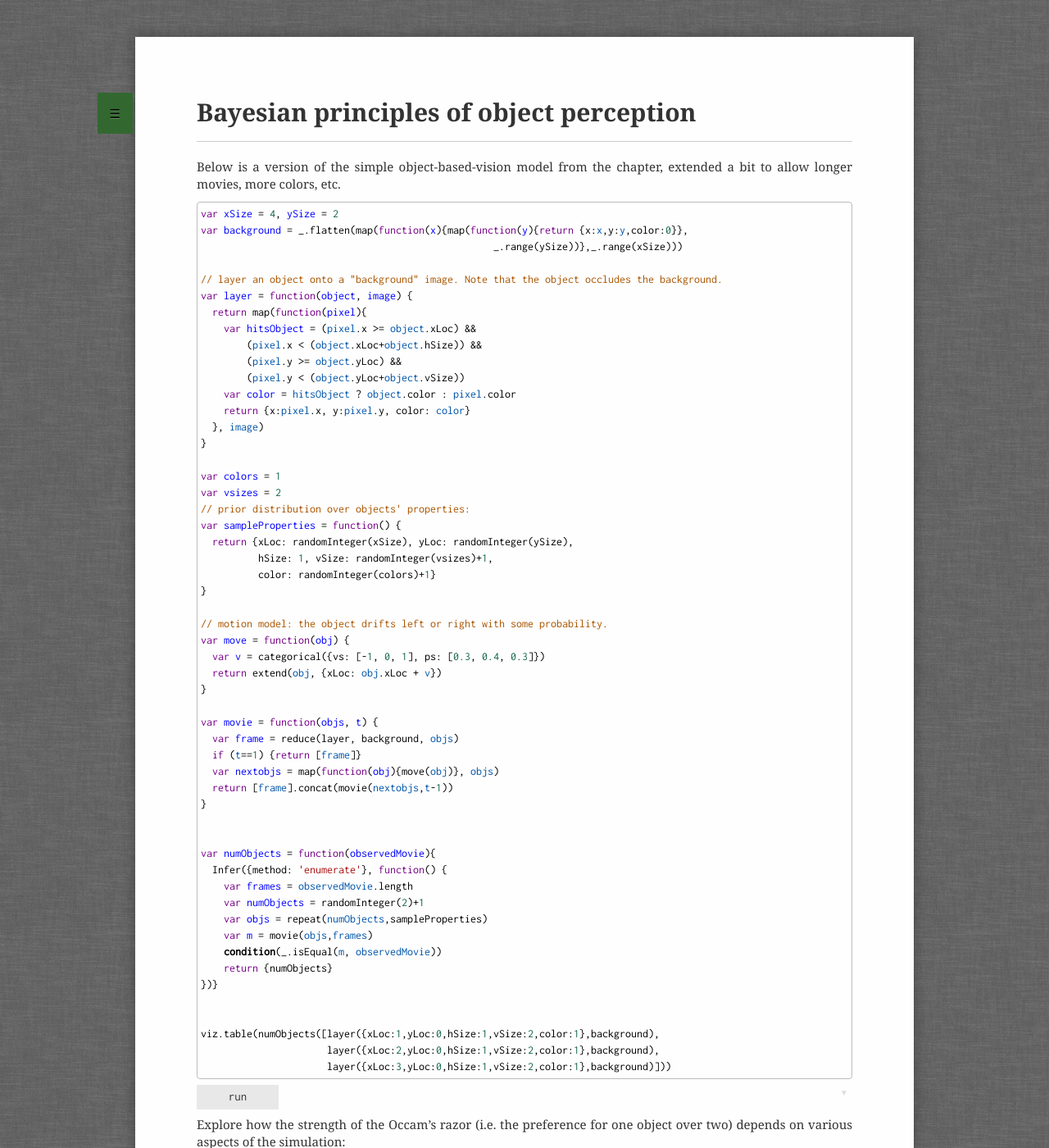
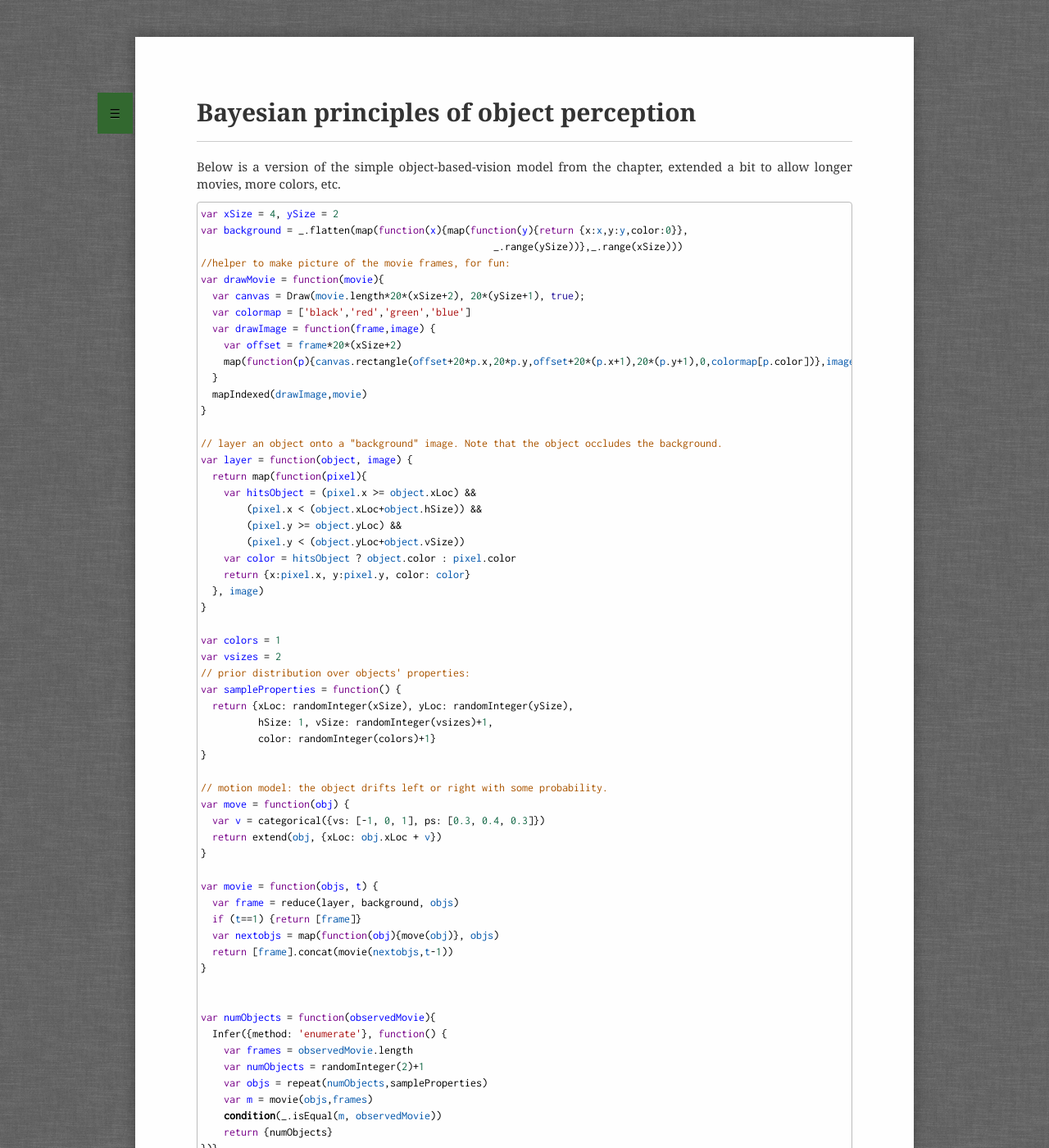
Before and after one commit to probmods/probmods2, a Jekyll site: the page built from teaching_extras/BayesianSpelkeObjects.md, in a window 1280 px wide and 1400 px high. Shown: the whole window at 82% size. Built offline with Jekyll 4.4.1, drawn with Linux system fonts in a browser that asks for light colours; a script that is not in the unit is left out; some of the changed text lies outside the part shown.

Commit message:
add draw to spelke ex

```diff
--- a/teaching_extras/BayesianSpelkeObjects.md
+++ b/teaching_extras/BayesianSpelkeObjects.md
@@ -12,6 +12,16 @@
 var xSize = 4, ySize = 2
 var background = _.flatten(map(function(x){map(function(y){return {x:x,y:y,color:0}},
                                                    _.range(ySize))},_.range(xSize)))
+//helper to make picture of the movie frames, for fun:
+var drawMovie = function(movie){
+  var canvas = Draw(movie.length*20*(xSize+2), 20*(ySize+1), true);
+  var colormap = ['black','red','green','blue']
+  var drawImage = function(frame,image) {
+    var offset = frame*20*(xSize+2)
+    map(function(p){canvas.rectangle(offset+20*p.x,20*p.y,offset+20*(p.x+1),20*(p.y+1),0,colormap[p.color])},image)
+  }
+  mapIndexed(drawImage,movie)
+}
 
 // layer an object onto a "background" image. Note that the object occludes the background.
 var layer = function(object, image) {
@@ -58,10 +68,12 @@
     return {numObjects}
 })}
 
+var obsMovie = [layer({xLoc:1,yLoc:0,hSize:1,vSize:2,color:1},background),
+                layer({xLoc:2,yLoc:0,hSize:1,vSize:2,color:1},background),
+                layer({xLoc:3,yLoc:0,hSize:1,vSize:2,color:1},background)]
+drawMovie(obsMovie)
 
-viz.table(numObjects([layer({xLoc:1,yLoc:0,hSize:1,vSize:2,color:1},background),
-                      layer({xLoc:2,yLoc:0,hSize:1,vSize:2,color:1},background),
-                      layer({xLoc:3,yLoc:0,hSize:1,vSize:2,color:1},background)]))
+viz.table(numObjects())
 ~~~~
 
 Explore how the strength of the Occam's razor (i.e. the preference for one object over two) depends on various aspects of the simulation:
```
